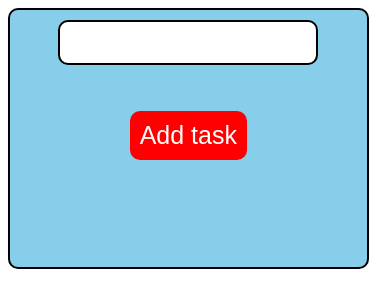
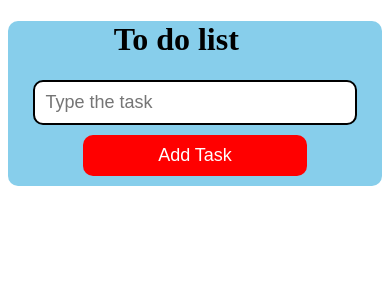
Before and after one commit to tripathiabhay569-cpu/To-do-list, a plain HTML site: page index.html in a window 390 px wide. Drawn offline with Linux system fonts and the light colour scheme.

Commit message:
Refactor HTML structure and update styles

```diff
--- a/index.html
+++ b/index.html
@@ -1,93 +1,76 @@
 <!DOCTYPE html>
 <html>
   <head>
-    <title>To do App</title>
+    <title>To do list</title>
+    <meta name = "viewport" content ="width=device-width,initial-scale = 1.0">
     <style>
       body{
         text-align: center;
-        font-size: 18px;
-        color: white;
       }
       input{
-        width:70%;
+        border: 2px solid black;
+        border-radius: 10px;
         padding: 10px;
-        border-radius: 10px;
-        border: 2px solid black;
         font-size: 18px;
       }
       button{
-        background-color:red ;
+        background-color: red;
         color: white;
         border: none;
         border-radius: 10px;
-        font-size: 25px;
         padding: 10px;
-        margin: 5px;
-        transition: background-color 0.5s transform 0.3s;
+        font-size: 18px;
+        margin: 10px;
       }
-      button:hover{
-        background-color: green;
-        transform: scale(1.1);
+      #container{
+        background-color:skyblue;
+        border-radius: 10px;
       }
-      #todo{
-        padding: 10px;
-        border: 2px solid black;
-        background-color: skyblue;
-        width: 90%;
-        display: flex;
-        flex-direction: column;
-        flex-wrap: wrap;
-        align-items: center;
-        gap: 10px;
-        border-radius: 10px;
-        transition: background-color 0.5s transform 0.3s;
-      }
-      #todo:hover{
-        background-color: grey;
-        transform: scale(1.0);
-      }
-      @media(width:600px){
+      @media(max-width:600px ){
+        #container{
+          width:100%;
+          height: 50%;
+        }
+        h1{
+          width:90%;
+        }
         input{
-          width: 70%;
+          width: 80%;
         }
         button{
-          width: 70%;
-        }
-        #todo{
-          width: 90%;
-
+          width:60%;
         }
       }
     </style>
   </head>
   <body>
-    <div id="todo">
-    <input id="input" type="text"><br>
-    <button id="btn">Add task</button>
+    <div id="container">
+    <h1>To do list</h1>
+    <input id="input" type="text" placeholder="Type the task"><br>
+    <button id="btn">Add Task</button>
     <ul id="ul"></ul>
     <p id="display"></p>
     </div>
     <script>
       let i = document.getElementById("input")
-      let b = document.getElementById("btn")
-      let u = document.getElementById("ul")
+      let button = document.getElementById("btn")
       let dis = document.getElementById("display")
-      b.addEventListener("click",function(){
+      let l = document.getElementById("ul")
+      button.addEventListener("click", function(){
+        let n = i.value.trim()
+        if (n === ""){
+          alert("Please enter the task")
+        }
         let li = document.createElement("li")
-        li.innerText = i.value.trim()
-        i.value = ""
-        li.addEventListener("click",function(){
-          li.style.textDecoration = li.style.textDecoration === "line-through"?"none":"line-through"
-        })
-
+        li.textContent = n
         let del = document.createElement("button")
-        del.textContent = "❌"
-        del.addEventListener("click",function(){
-          li.remove()
-          event.stopPropagation()
-        })
-        u.appendChild(li)
-        li.appendChild(del)
+        del.textContent = "delete"
+        del.addEventListener("click", function(){
+        li.remove()
+      })
+      li.appendChild(del)
+      l.appendChild(li)
+      i.value = ""
       })
     </script>
   </body>
```
